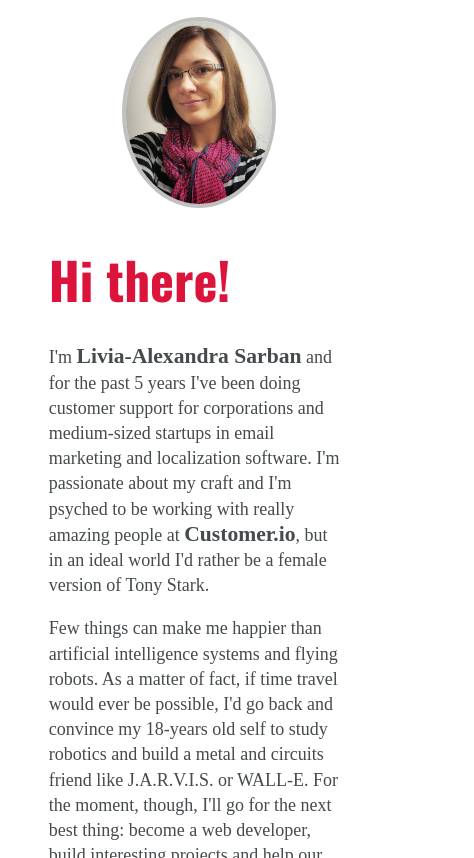
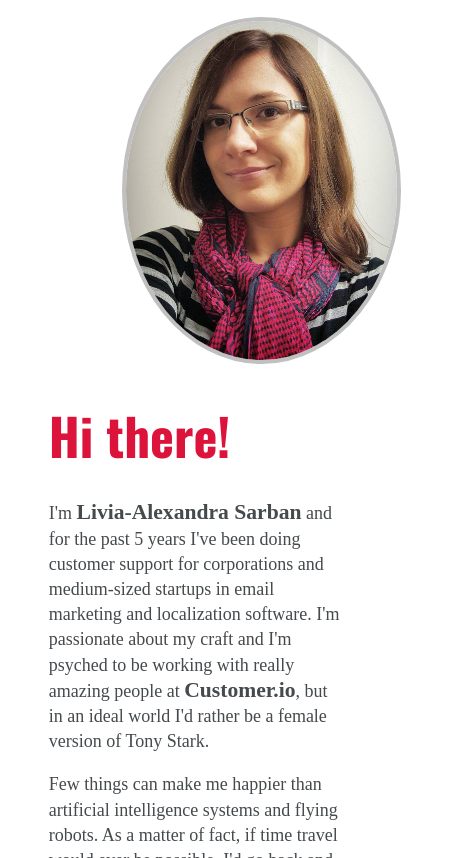
Before and after one commit to LiviaSarban/liviasarban.github.io, a plain HTML site: page index.html in a window 390 px wide. Shown: the part 242-1100 px from the top of the page, 474 px wide, since content can reach past the window. Drawn offline with nearby package versions, Linux system fonts and the light colour scheme; a web font is replaced by a local one.

Commit message:
Media Queries again

```diff
--- a/css/styles.css
+++ b/css/styles.css
@@ -106,6 +106,8 @@ img {
 
 	/* Opera 10.5, IE 9, Safari 5, Chrome, Firefox 4, iOS 4, Android 2.1+ */
   	border-radius: 50%;
+  	max-width: 271px;
+  	min-width: 252px;
 }
 
 /*************************************************************************
@@ -184,10 +186,22 @@ h3 {
 
 /* Media Queries */
 
+@media (max-width: 990px) {
+	.first-half {
+		width: 40%;
+		max-width: 252px;
+	}
+
+	.second-half {
+		width: 50%;
+	}
+}
+
 @media (max-width: 900px) {
 
 	h1, h2, h3 {
 	line-height: 1.2em;
+}
 }
 
 @media (max-width: 700px) {
@@ -195,8 +209,8 @@ h3 {
 		width: 100%;
 	}
 
-	img.first-half {
-		width: 50%;
+	.first-half {
+		max-width: 216px;
 		float: none;
 		margin: 0 25% 0 25%;
 	}
```
